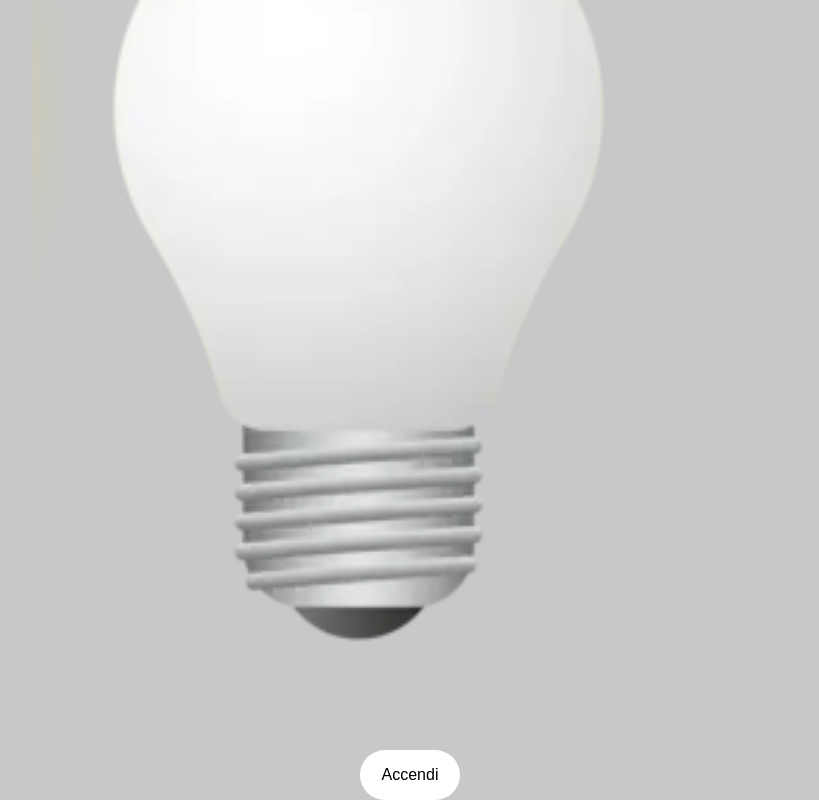
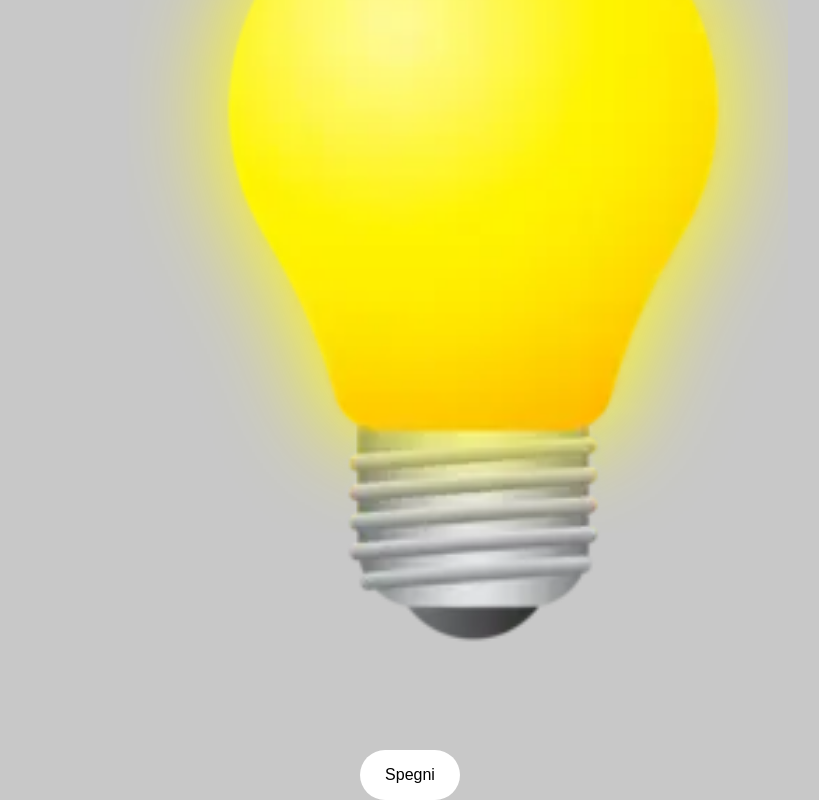
Before and after one commit to francescodelmonaco/js-dom-1, a plain HTML site: page index.html in a window 1280 px wide. Both pictures are taken after a click on the button "Accendi". Shown: the part 327-1127 px from the top of the page, without its empty margins (230-1049 px from the left). Drawn offline with Linux system fonts and the light colour scheme.

Commit message:
add: js code to turn on lamp and change img

```diff
--- a/index.html
+++ b/index.html
@@ -15,10 +15,10 @@
 
     <main class="flex-center">
         <figure class="flex-center">
-            <img src="./img/white_lamp.png" alt="Lampadina">
+            <img src="./img/white_lamp.png" alt="Lampadina" id="lampImg">
         </figure>
 
-        <button>Accendi</button>
+        <button id="btn">Accendi</button>
     </main>
 
     <!-- JS -->
--- a/main.js
+++ b/main.js
@@ -0,0 +1,7 @@
+let btn = document.getElementById("btn");
+let lamp = document.getElementById("lampImg");
+
+btn.addEventListener ("click", () => {
+    btn.innerHTML = "Spegni";
+    lamp.src = "./img/yellow_lamp.png";
+} )
```
